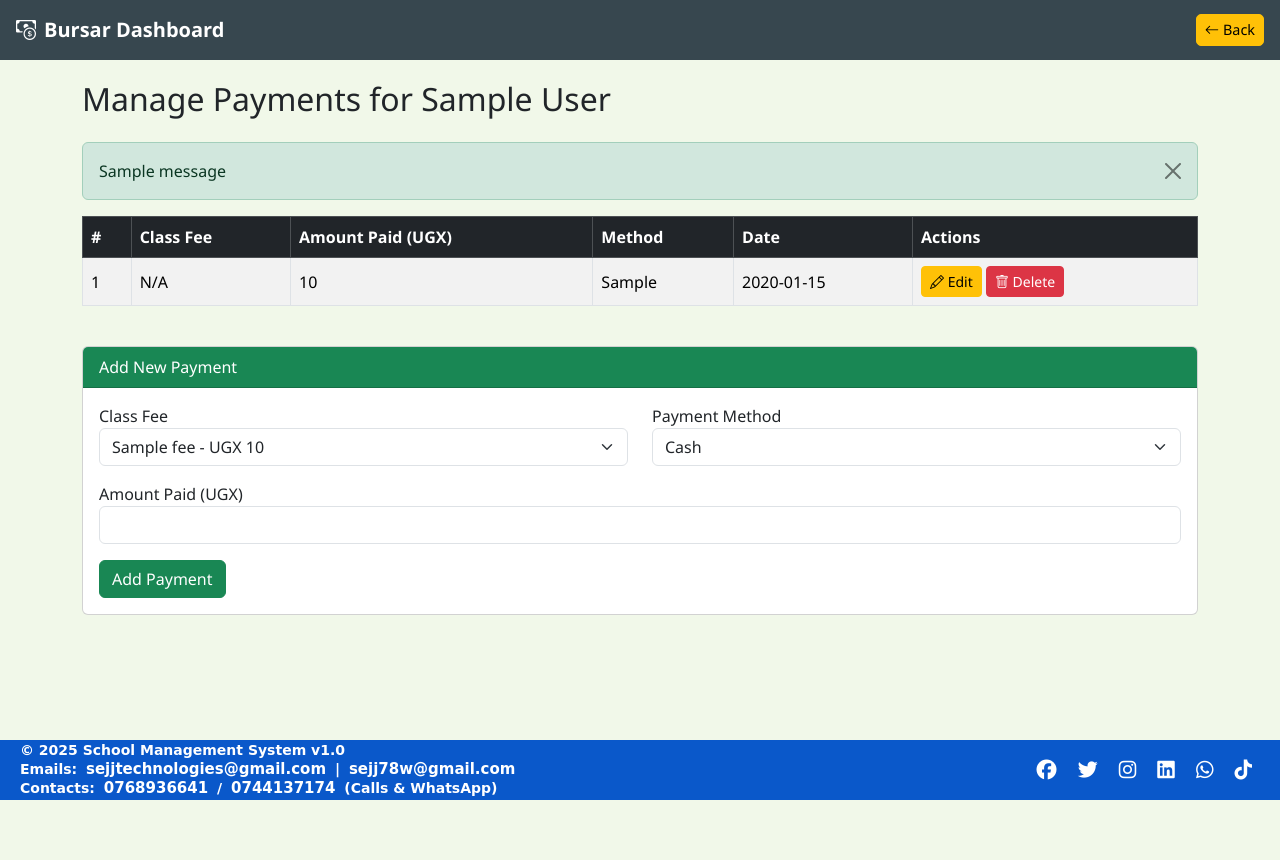
After one commit to sejjtechnologies/school_management_system, a Flask app: page /bursar/bursar/edit-pupil-fees/1 in a window 1280 px wide. The commit adds this page. Run offline with Flask 3, Linux system fonts and the light colour scheme; tables that the repository leaves empty hold one stand-in row (values such as "Sample post"); one stand-in notice (Sample message) is shown.

Commit message:
styling my cahier dashboard

```diff
--- a/routes/bursar_routes.py
+++ b/routes/bursar_routes.py
@@ -1,6 +1,7 @@
 from flask import Blueprint, render_template, request, redirect, url_for, flash
 from models.register_pupils import db, Pupil, Fee, Payment
-from models.class_model import Class  # ✅ Import Class model from its module
+from models.class_model import Class
+from models.stream_model import Stream
 
 bursar_routes = Blueprint("bursar_routes", __name__, template_folder="templates/bursar")
 
@@ -17,23 +18,25 @@ def dashboard():
 # -----------------------------
 @bursar_routes.route("/bursar/student-fees")
 def student_fees():
-    # Eager load class relationship to avoid extra queries
-    pupils = Pupil.query.options(db.joinedload(Pupil.class_)).order_by(Pupil.first_name).all()
+    pupils = Pupil.query.options(
+        db.joinedload(Pupil.class_),
+        db.joinedload(Pupil.stream)
+    ).order_by(Pupil.first_name).all()
 
     pupil_data = []
-    pupil_fees = {}  # dictionary to hold class fees per pupil
+    pupil_fees = {}
 
     for pupil in pupils:
-        # Convenience properties for totals
         pupil.total_paid_calculated = pupil.total_paid or 0
         pupil.total_fees_calculated = pupil.total_fees or 0
-        pupil.balance_calculated = pupil.balance or 0
+        calculated_balance = (pupil.total_fees or 0) - (pupil.total_paid or 0)
+        if pupil.balance != calculated_balance:
+            pupil.balance = calculated_balance
+            db.session.commit()
+        pupil.balance_calculated = pupil.balance
 
-        # fetch fees assigned to the pupil's class
-        if pupil.class_:
-            fees_for_class = Fee.query.filter_by(class_id=pupil.class_.id).all()
-        else:
-            fees_for_class = []
+        # Fees for this pupil's class
+        fees_for_class = Fee.query.filter_by(class_id=pupil.class_id).all() if pupil.class_ else []
 
         pupil_fees[pupil.id] = fees_for_class
         pupil_data.append({
@@ -43,11 +46,12 @@ def student_fees():
             "gender": pupil.gender,
             "dob": pupil.dob,
             "admission_number": pupil.admission_number,
-            "class_name": pupil.class_.name if pupil.class_ else "N/A",  # Pass class name
+            "class_name": pupil.class_.name if pupil.class_ else "N/A",
+            "stream_name": pupil.stream.name if pupil.stream else "N/A",
             "total_paid_calculated": pupil.total_paid_calculated,
             "total_fees_calculated": pupil.total_fees_calculated,
             "balance_calculated": pupil.balance_calculated,
-            "payments": pupil.payments
+            "payments": pupil.payments,
         })
 
     return render_template(
@@ -77,12 +81,16 @@ def add_payment(pupil_id):
         db.session.add(payment)
         db.session.commit()
 
+        # Update pupil balance
+        pupil.balance = (pupil.total_fees or 0) - sum([p.amount_paid for p in pupil.payments])
+        db.session.commit()
+
         flash(f"Payment of UGX {amount_paid:,.0f} added successfully for {pupil.first_name}.", "success")
     except Exception as e:
         db.session.rollback()
         flash(f"Error adding payment: {e}", "danger")
 
-    return redirect(url_for("bursar_routes.student_fees"))
+    return redirect(url_for("bursar_routes.edit_pupil_fees", pupil_id=pupil.id))
 
 
 # -----------------------------
@@ -97,15 +105,18 @@ def edit_payment(payment_id):
             payment.fee_id = int(request.form.get("fee_id"))
             payment.amount_paid = float(request.form.get("amount_paid"))
             payment.payment_method = request.form.get("payment_method", "Cash")
+            db.session.commit()
 
+            # Update pupil balance
+            pupil.balance = (pupil.total_fees or 0) - sum([p.amount_paid for p in pupil.payments])
             db.session.commit()
+
             flash(f"Payment updated successfully for {pupil.first_name}.", "success")
         except Exception as e:
             db.session.rollback()
             flash(f"Error updating payment: {e}", "danger")
-        return redirect(url_for("bursar_routes.student_fees"))
+        return redirect(url_for("bursar_routes.edit_pupil_fees", pupil_id=pupil.id))
 
-    # Fetch fees for pupil's class
     fees_for_class = Fee.query.filter_by(class_id=pupil.class_id).all()
     return render_template("bursar/edit_payment.html", payment=payment, fees=fees_for_class)
 
@@ -120,9 +131,88 @@ def delete_payment(payment_id):
     try:
         db.session.delete(payment)
         db.session.commit()
+
+        # Update pupil balance
+        pupil.balance = (pupil.total_fees or 0) - sum([p.amount_paid for p in pupil.payments])
+        db.session.commit()
+
         flash(f"Payment deleted successfully for {pupil.first_name}.", "success")
     except Exception as e:
         db.session.rollback()
         flash(f"Error deleting payment: {e}", "danger")
 
-    return redirect(url_for("bursar_routes.student_fees"))
+    return redirect(url_for("bursar_routes.edit_pupil_fees", pupil_id=pupil.id))
+
+
+# -----------------------------
+# 6️⃣ Update all payments for a single pupil (GET + POST)
+# -----------------------------
+@bursar_routes.route("/bursar/update-pupil-payments/<int:pupil_id>", methods=["GET", "POST"])
+def update_pupil_payments(pupil_id):
+    pupil = Pupil.query.get_or_404(pupil_id)
+
+    if request.method == "POST":
+        try:
+            for payment in pupil.payments:
+                amount_field = f"amount_{payment.id}"
+                method_field = f"method_{payment.id}"
+                if amount_field in request.form and method_field in request.form:
+                    payment.amount_paid = float(request.form.get(amount_field, 0))
+                    payment.payment_method = request.form.get(method_field, "Cash")
+            db.session.commit()
+
+            # Update pupil balance
+            pupil.balance = (pupil.total_fees or 0) - sum([p.amount_paid for p in pupil.payments])
+            db.session.commit()
+
+            flash(f"All payments updated successfully for {pupil.first_name}.", "success")
+        except Exception as e:
+            db.session.rollback()
+            flash(f"Error updating payments: {e}", "danger")
+
+        return redirect(url_for("bursar_routes.edit_pupil_fees", pupil_id=pupil.id))
+
+    # For GET, redirect to edit page
+    return redirect(url_for("bursar_routes.edit_pupil_fees", pupil_id=pupil.id))
+
+
+# -----------------------------
+# 7️⃣ Edit/Add payments for a single pupil (GET + POST)
+# -----------------------------
+@bursar_routes.route("/bursar/edit-pupil-fees/<int:pupil_id>", methods=["GET", "POST"])
+def edit_pupil_fees(pupil_id):
+    pupil = Pupil.query.get_or_404(pupil_id)
+    pupil_fees = Fee.query.filter_by(class_id=pupil.class_id).all() if pupil.class_ else []
+
+    if request.method == "POST":
+        try:
+            fee_id = int(request.form.get("fee_id"))
+            amount_paid = float(request.form.get("amount_paid"))
+            payment_method = request.form.get("payment_method", "Cash")
+
+            # Create new payment
+            payment = Payment(
+                pupil_id=pupil.id,
+                fee_id=fee_id,
+                amount_paid=amount_paid,
+                payment_method=payment_method
+            )
+            db.session.add(payment)
+            db.session.commit()
+
+            # Update pupil balance
+            pupil.balance = (pupil.total_fees or 0) - sum([p.amount_paid for p in pupil.payments])
+            db.session.commit()
+
+            flash(f"Payment of UGX {amount_paid:,.0f} added successfully for {pupil.first_name}.", "success")
+        except Exception as e:
+            db.session.rollback()
+            flash(f"Error adding payment: {e}", "danger")
+
+        return redirect(url_for("bursar_routes.edit_pupil_fees", pupil_id=pupil.id))
+
+    return render_template(
+        "bursar/edit_pupil_fees.html",
+        pupil=pupil,
+        pupil_fees=pupil_fees
+    )
--- /dev/null
+++ b/templates/bursar/edit_pupil_fees.html
@@ -0,0 +1,127 @@
+<!DOCTYPE html>
+<html lang="en">
+<head>
+  <meta charset="UTF-8" />
+  <meta name="viewport" content="width=device-width, initial-scale=1.0" />
+  <title>Edit Payments - {{ pupil.first_name }} {{ pupil.last_name }}</title>
+  <link href="https://cdn.jsdelivr.net/npm/bootstrap@5.3.2/dist/css/bootstrap.min.css" rel="stylesheet" />
+  <link href="https://cdn.jsdelivr.net/npm/bootstrap-icons@1.10.5/font/bootstrap-icons.css" rel="stylesheet" />
+  <style>
+    html, body { height: 100%; margin: 0; font-family: 'Segoe UI', sans-serif; background-color: #f1f8e9; }
+    .navbar { height: 60px; background-color: #37474f; }
+    .navbar-brand { color: #fff !important; }
+    .navbar .back-btn { font-size: 0.9rem; padding: 0.25rem 0.5rem; border-radius: 5px; }
+    main { padding-top: 20px; padding-bottom: 20px; height: calc(100vh - 60px - 70px); overflow-y: auto; margin-top: 60px; }
+    table th, table td { vertical-align: middle !important; }
+    @media (max-width: 576px) { main { padding: 10px; } .btn { font-size: 0.85rem; padding: 0.3rem 0.5rem; } }
+  </style>
+</head>
+<body>
+
+  <!-- Navbar -->
+  <nav class="navbar fixed-top navbar-expand-lg d-flex align-items-center">
+    <div class="container-fluid px-3 d-flex justify-content-between">
+      <a class="navbar-brand fw-bold" href="#"><i class="bi bi-cash-coin me-2"></i>Bursar Dashboard</a>
+      <a href="{{ request.referrer or url_for('bursar_routes.student_fees') }}" class="btn btn-warning back-btn">
+        <i class="bi bi-arrow-left"></i> Back
+      </a>
+    </div>
+  </nav>
+
+  <main class="container">
+    <h2 class="mb-4">Manage Payments for {{ pupil.first_name }} {{ pupil.last_name }}</h2>
+
+    <!-- Flash messages -->
+    {% with messages = get_flashed_messages(with_categories=true) %}
+      {% if messages %}
+        {% for category, msg in messages %}
+          <div class="alert alert-{{ category }} alert-dismissible fade show" role="alert">
+            {{ msg }}
+            <button type="button" class="btn-close" data-bs-dismiss="alert" aria-label="Close"></button>
+          </div>
+        {% endfor %}
+      {% endif %}
+    {% endwith %}
+
+    <!-- Payments Table -->
+    <div class="table-responsive">
+      <table class="table table-striped table-bordered align-middle">
+        <thead class="table-dark">
+          <tr>
+            <th>#</th>
+            <th>Class Fee</th>
+            <th>Amount Paid (UGX)</th>
+            <th>Method</th>
+            <th>Date</th>
+            <th>Actions</th>
+          </tr>
+        </thead>
+        <tbody>
+          {% for payment in pupil.payments %}
+          <tr>
+            <td>{{ loop.index }}</td>
+            <td>{{ payment.fee.name if payment.fee else 'N/A' }}</td>
+            <td>{{ "{:,.0f}".format(payment.amount_paid or 0) }}</td>
+            <td>{{ payment.payment_method }}</td>
+            <td>{{ payment.payment_date.strftime('%Y-%m-%d') }}</td>
+            <td>
+              <form action="{{ url_for('bursar_routes.update_pupil_payments', payment_id=payment.id) }}" method="POST" class="d-inline">
+                <button type="submit" class="btn btn-sm btn-warning">
+                  <i class="bi bi-pencil"></i> Edit
+                </button>
+              </form>
+
+              <form action="{{ url_for('bursar_routes.delete_payment', payment_id=payment.id) }}" method="POST" class="d-inline">
+                <button type="submit" class="btn btn-sm btn-danger" onclick="return confirm('Are you sure you want to delete this payment?')">
+                  <i class="bi bi-trash"></i> Delete
+                </button>
+              </form>
+            </td>
+          </tr>
+          {% else %}
+          <tr>
+            <td colspan="6" class="text-center">No payments recorded yet.</td>
+          </tr>
+          {% endfor %}
+        </tbody>
+      </table>
+    </div>
+
+    <!-- Add Payment Form -->
+    <div class="card mt-4">
+      <div class="card-header bg-success text-white">Add New Payment</div>
+      <div class="card-body">
+        <form action="{{ url_for('bursar_routes.update_pupil_payments', pupil_id=pupil.id) }}" method="POST">
+          <div class="row mb-3">
+            <div class="col-md-6">
+              <label>Class Fee</label>
+              <select class="form-select" name="fee_id" required>
+                {% for fee in pupil_fees %}
+                  <option value="{{ fee.id }}">{{ fee.name }} - UGX {{ "{:,.0f}".format(fee.amount) }}</option>
+                {% endfor %}
+              </select>
+            </div>
+            <div class="col-md-6">
+              <label>Payment Method</label>
+              <select class="form-select" name="payment_method">
+                <option value="Cash">Cash</option>
+                <option value="Mobile Money">Mobile Money</option>
+                <option value="Bank Transfer">Bank Transfer</option>
+              </select>
+            </div>
+          </div>
+          <div class="mb-3">
+            <label>Amount Paid (UGX)</label>
+            <input type="number" class="form-control" name="amount_paid" required min="0">
+          </div>
+          <button type="submit" class="btn btn-success">Add Payment</button>
+        </form>
+      </div>
+    </div>
+
+  </main>
+
+  {% include 'footer.html' %}
+  <script src="https://cdn.jsdelivr.net/npm/bootstrap@5.3.2/dist/js/bootstrap.bundle.min.js"></script>
+</body>
+</html>
```
Also changed, not shown: templates/bursar/student_fees.html (+25 -114 lines).
